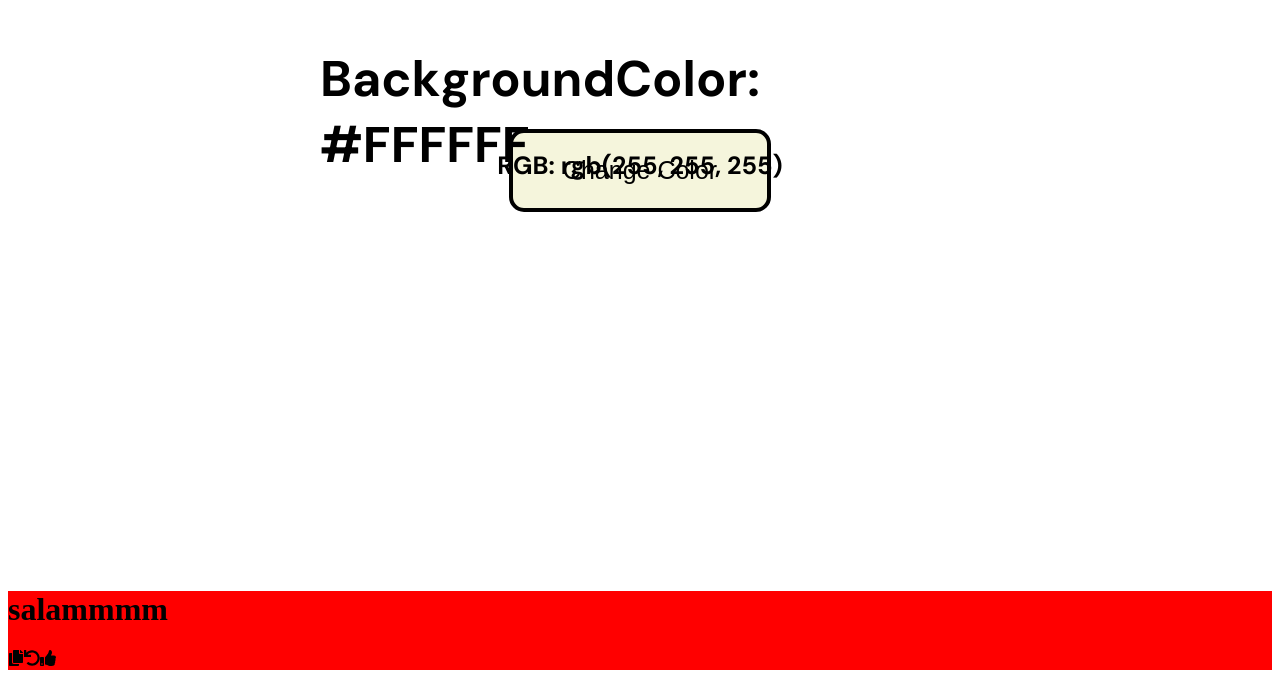
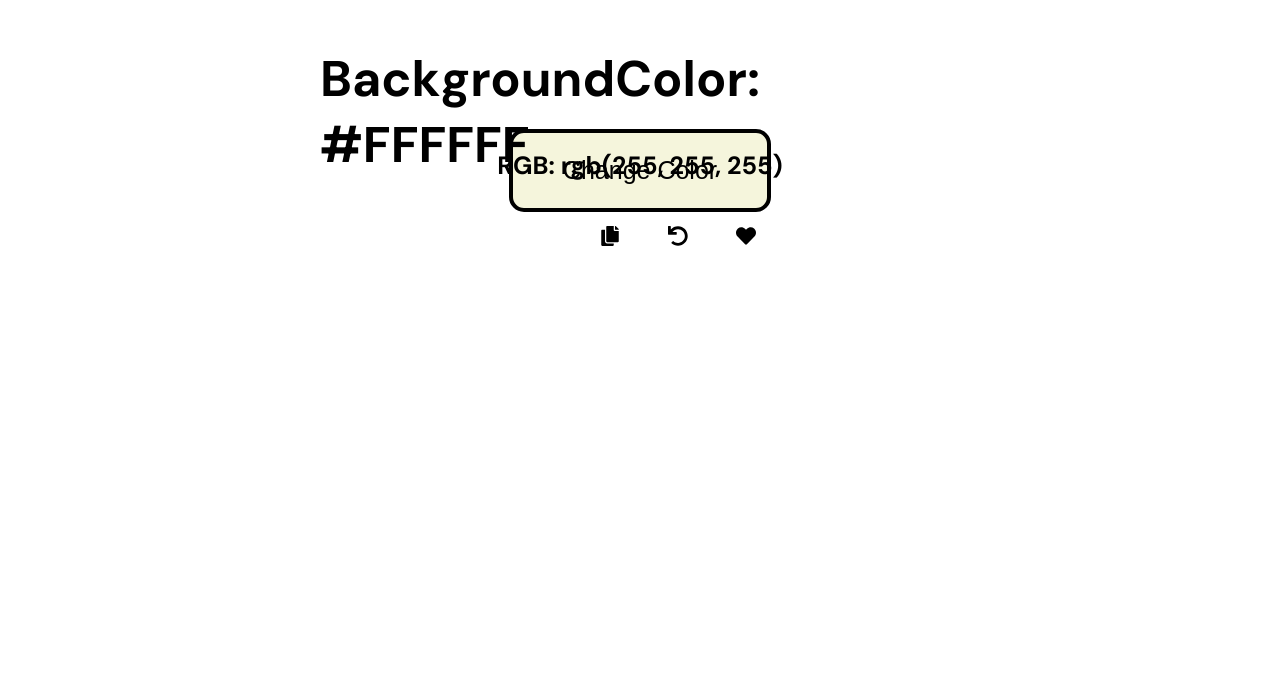
Before and after one commit to melpsh/colorExtender, a React (Vite) app: page / in a window 1280 px wide. Shown: the part 238-916 px from the top of the page. After the commit the page ends 816 px from the top, so only its background shows below. Built offline with nearby package versions, Linux system fonts and the light colour scheme; a web font is replaced by a local one.

Commit message:
copy Icon added

```diff
--- a/src/App.jsx
+++ b/src/App.jsx
@@ -15,7 +15,7 @@ function App() {
     <div>
       <ColorText backgroundColor={backgroundColor} />
       <Button onColorChange={handleColorChange} />
-      <Icons></Icons>
+      <Icons backgroundColor={backgroundColor}></Icons>
     </div>
   );
 }
--- a/src/components/Icons.css
+++ b/src/components/Icons.css
@@ -1,8 +1,21 @@
 .icon{
-    color: black;
+    padding: 1.5rem;
+    font-size: 20px;
+    cursor: pointer;
 }
 
 .icons-container{
-    background-color: red;
-    z-index: 100;
+    position: absolute;
+    top: 55%;
+    left: 45%;
 }
+
+@keyframes copyAnimation {
+    0% { transform: scale(1); }
+    50% { transform: scale(1.1); }
+    100% { transform: scale(1); }
+}
+
+.icon-copy.clicked {
+    animation: copyAnimation 0.5s ease-in-out;
+}
--- a/src/components/Icons.jsx
+++ b/src/components/Icons.jsx
@@ -1,17 +1,32 @@
-import React from 'react';
-import { FaCopy, FaUndo, FaThumbsUp } from 'react-icons/fa';
-import './Icons.css'
+import React, { useState } from 'react';
+import { FaCopy, FaUndo, FaHeart } from 'react-icons/fa';
+import './Icons.css';
 
-const Icons = ({ onCopy, onUndo, onLike }) => {
+const Icons = ({ onCopy, onUndo, onLike, backgroundColor }) => {
+  const [copyClicked, setCopyClicked] = useState(false);
+
+  const handleCopy = () => {
+    if (backgroundColor) {
+      navigator.clipboard.writeText(backgroundColor)
+        .then(() => {
+          console.log('Color code copied to clipboard: ' + backgroundColor);
+          setCopyClicked(true);
+          setTimeout(() => setCopyClicked(false), 500); // Reset animation after 500ms
+        })
+        .catch(err => console.error('Unable to copy color code: ', err));
+    } else {
+      console.error('Background color is not provided.');
+    }
+  };
 
   return (
     <div className="icons-container">
-      <h1>salammmm</h1>
-      <FaCopy onClick={onCopy} className="icon fa-solid fa-copy">
-        <i class="fa-regular fa-copy">salam</i>
-      </FaCopy>
+      <FaCopy
+        onClick={handleCopy}
+        className={`icon icon-copy ${copyClicked ? 'clicked' : ''}`}
+      />
       <FaUndo onClick={onUndo} className="icon" />
-      <FaThumbsUp onClick={onLike} className="icon" />
+      <FaHeart onClick={onLike} className="icon" />
     </div>
   );
 };
```
